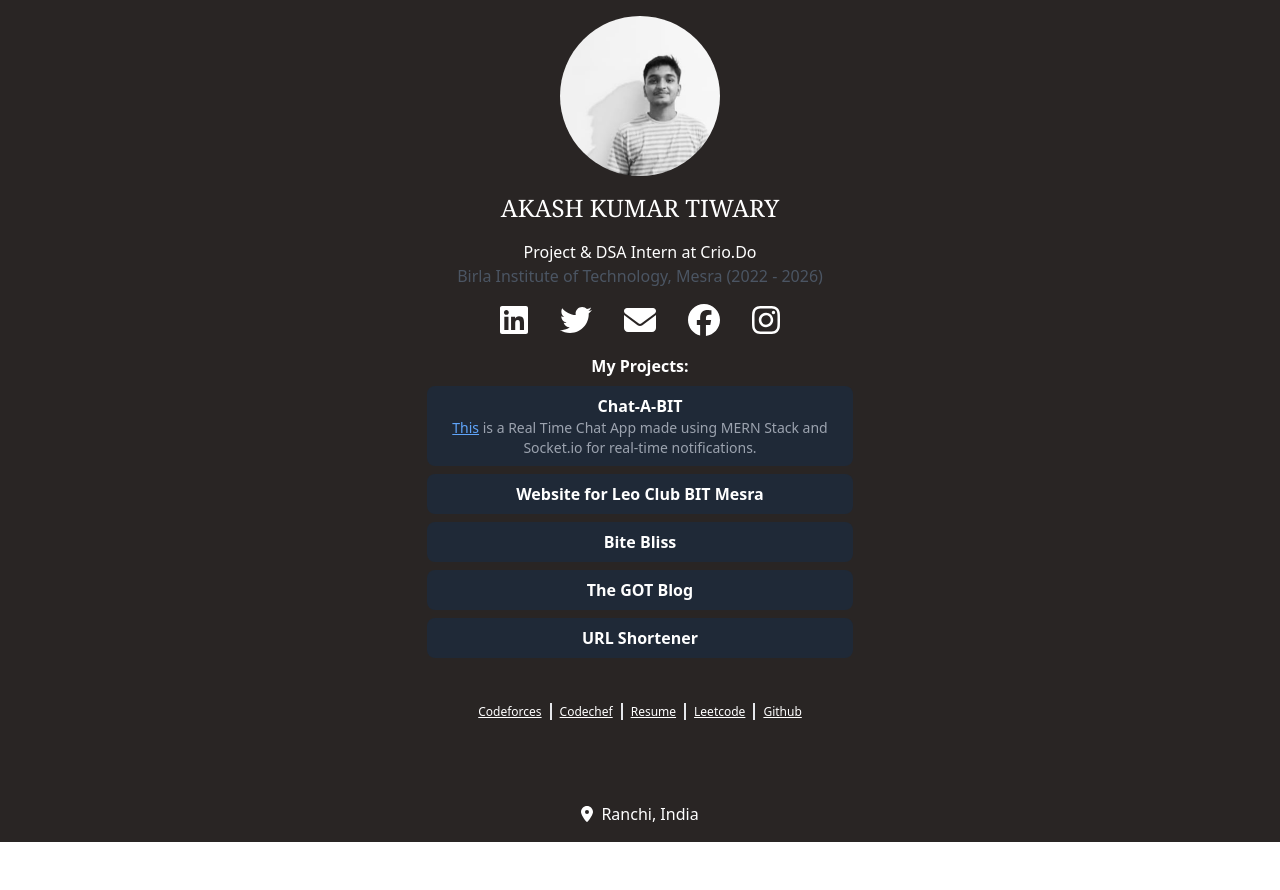
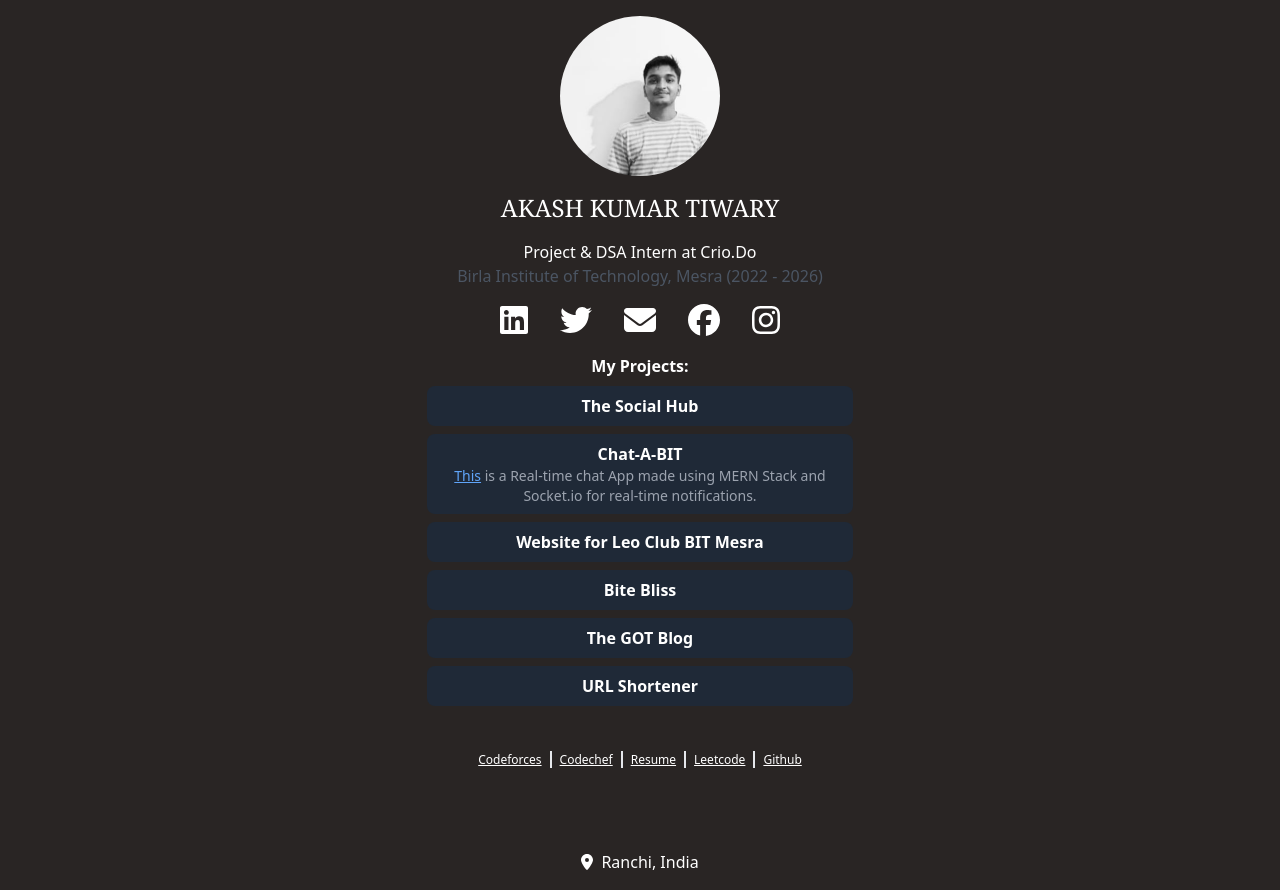
Before and after one commit to AkashKT10172/portfolio-website, a JavaScript app: page / in a window 1280 px wide. Both pictures are taken after a click on the element "Chat-A-BIT". Before the commit the page ends 842 px from the top, so only its background shows below. Built offline with nearby package versions, Linux system fonts and the light colour scheme; the HTML template or start-up script is replaced by a standard one.

Commit message:
Update App.js

```diff
--- a/src/App.js
+++ b/src/App.js
@@ -35,8 +35,12 @@ function App() {
         <div className="w-3/4 md:w-1/2 lg:w-1/3 text-center mt-4">
           <p className="text-white font-semibold mb-2">My Projects:</p>
           <details className="text-white mb-2 cursor-pointer bg-gray-800 p-2 rounded-lg">
+            <summary className="font-semibold list-none">The Social Hub</summary>
+            <p className="text-sm text-gray-400"><a href="https://the-social-hub.vercel.app/" className="text-blue-400 underline">This</a> is a Full Stack Event Management Platform made using MERN Stack.</p>
+          </details>
+          <details className="text-white mb-2 cursor-pointer bg-gray-800 p-2 rounded-lg">
             <summary className="font-semibold list-none">Chat-A-BIT</summary>
-            <p className="text-sm text-gray-400"><a href="https://chatabit.vercel.app/" className="text-blue-400 underline">This</a> is a Real Time Chat App made using MERN Stack and Socket.io for real-time notifications.</p>
+            <p className="text-sm text-gray-400"><a href="https://chatabit.vercel.app/" className="text-blue-400 underline">This</a> is a Real-time chat App made using MERN Stack and Socket.io for real-time notifications.</p>
           </details>
           <details className="text-white mb-2 cursor-pointer bg-gray-800 p-2 rounded-lg">
             <summary className="font-semibold list-none">Website for Leo Club BIT Mesra</summary>
```
